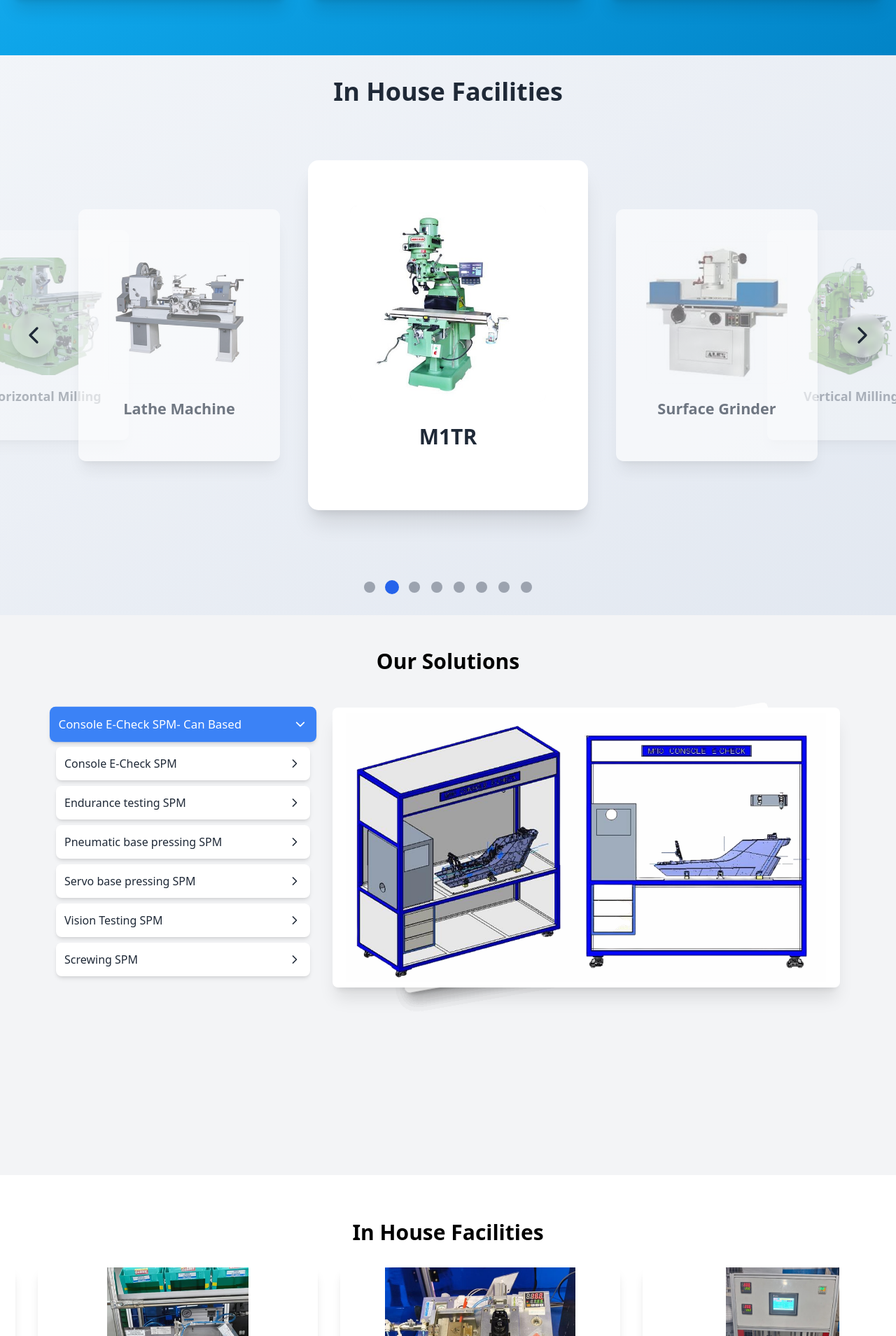
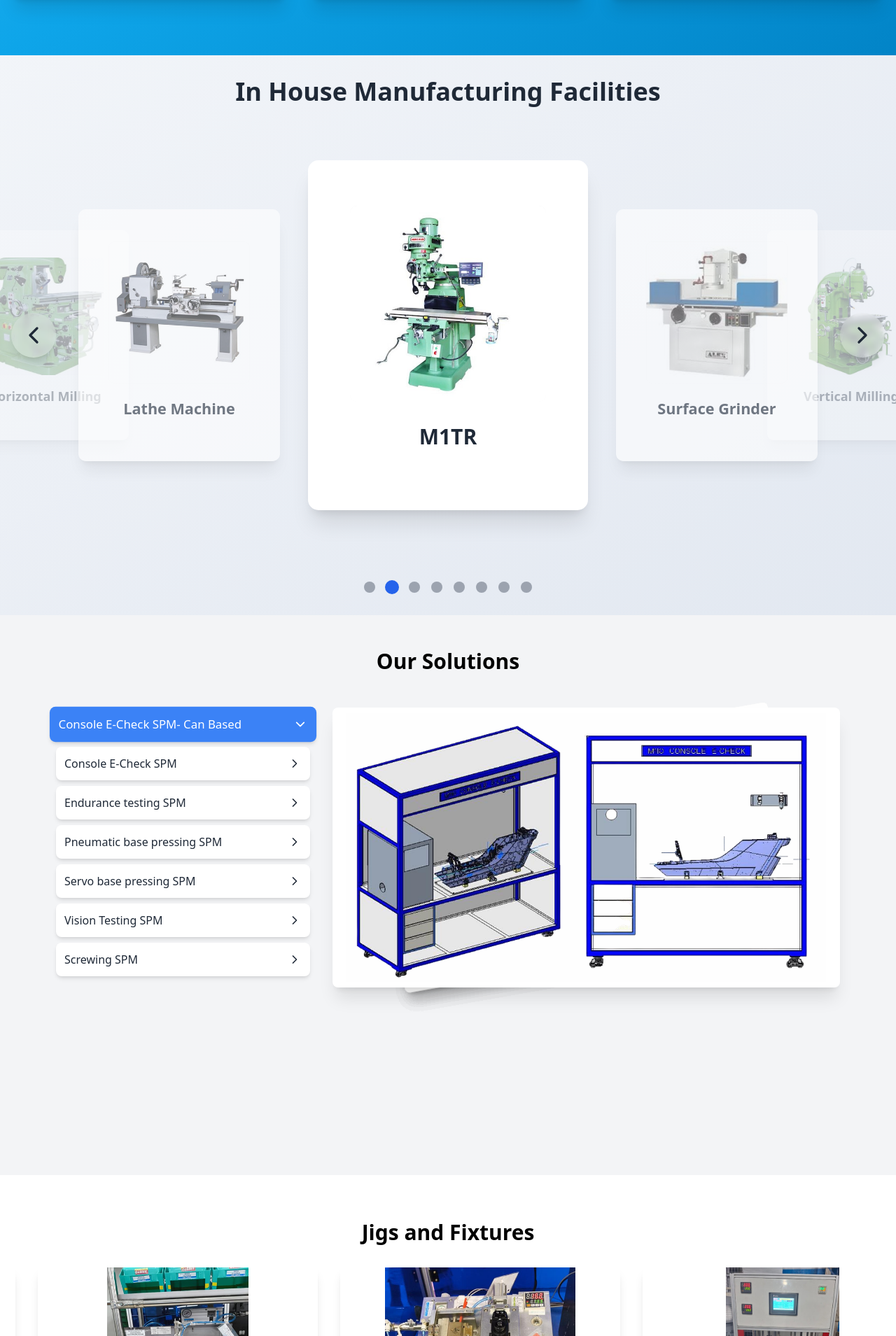
Before and after one commit to Yashaswale/Techstarautomation, a React (Create React App) app: page / in a window 1280 px wide. Shown: the part 2111-4020 px from the top of the page at 70% size. Built offline with nearby package versions, Linux system fonts and the light colour scheme.

Commit message:
this is the new commit

```diff
--- a/src/components/CardGrid.js
+++ b/src/components/CardGrid.js
@@ -65,7 +65,7 @@ export default function ScrollingCardGrid() {
 
   return (
     <div className="container mx-auto px-4 py-16 space-y-8 overflow-hidden">
-      <h2 className="text-3xl font-bold text-center mb-8">In House Facilities</h2>
+      <h2 className="text-3xl font-bold text-center mb-8">Jigs and Fixtures</h2>
       <div
         ref={containerRef}
         className="relative w-full overflow-hidden"
--- a/src/components/ToolRoom.js
+++ b/src/components/ToolRoom.js
@@ -84,7 +84,7 @@ const ToolsCarousel = () => {
       <div className="absolute inset-0 bg-gradient-to-br from-gray-100 to-gray-200 opacity-70"></div>
       <div className="relative w-full max-w-7xl h-full flex items-center justify-center">
         <h2 className="absolute top-8 left-1/2 transform -translate-x-1/2 text-4xl font-bold text-gray-800 z-30">
-          In House Facilities
+          In House Manufacturing Facilities
         </h2>
         <button
           onClick={prevSlide}
```
